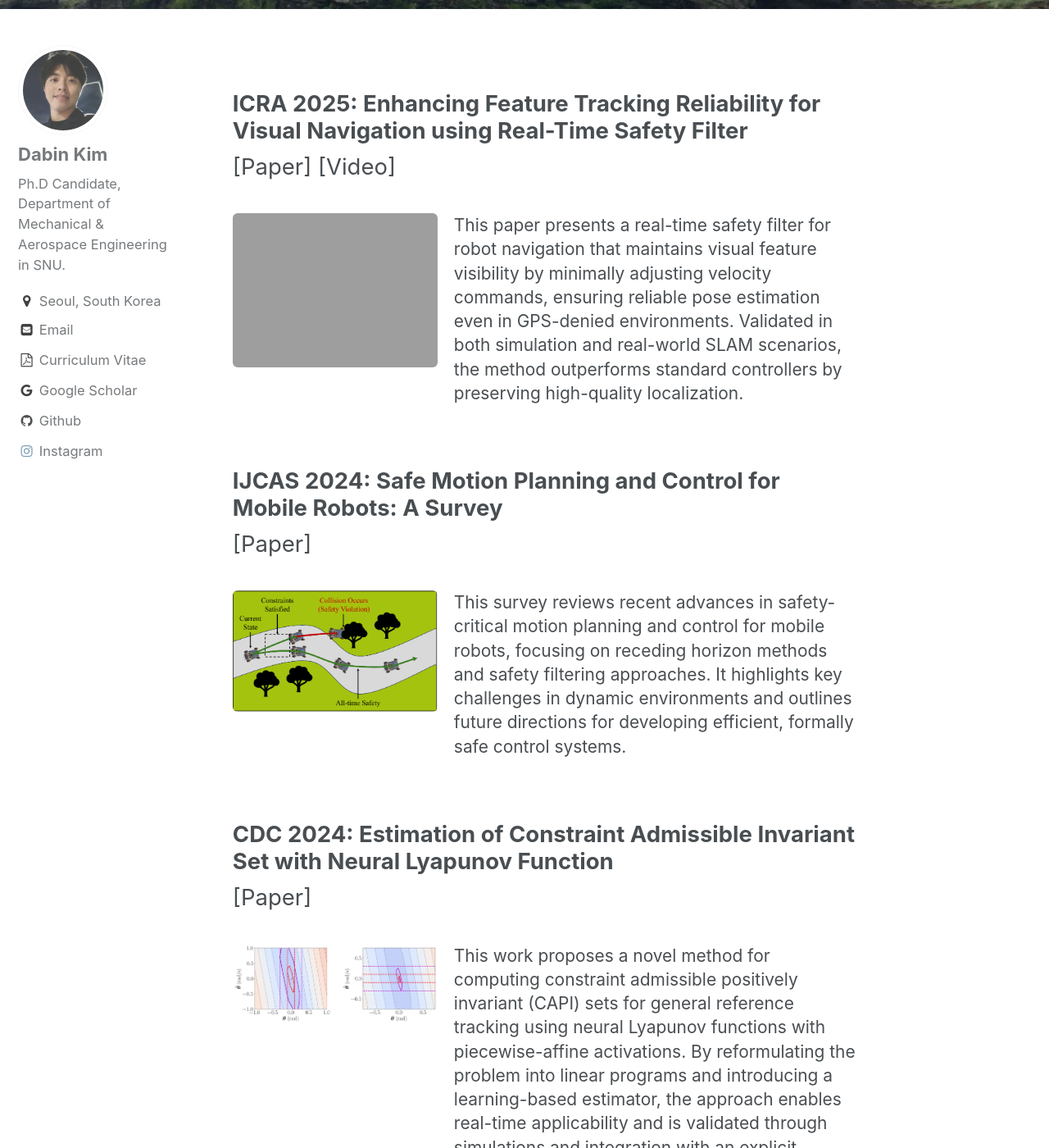
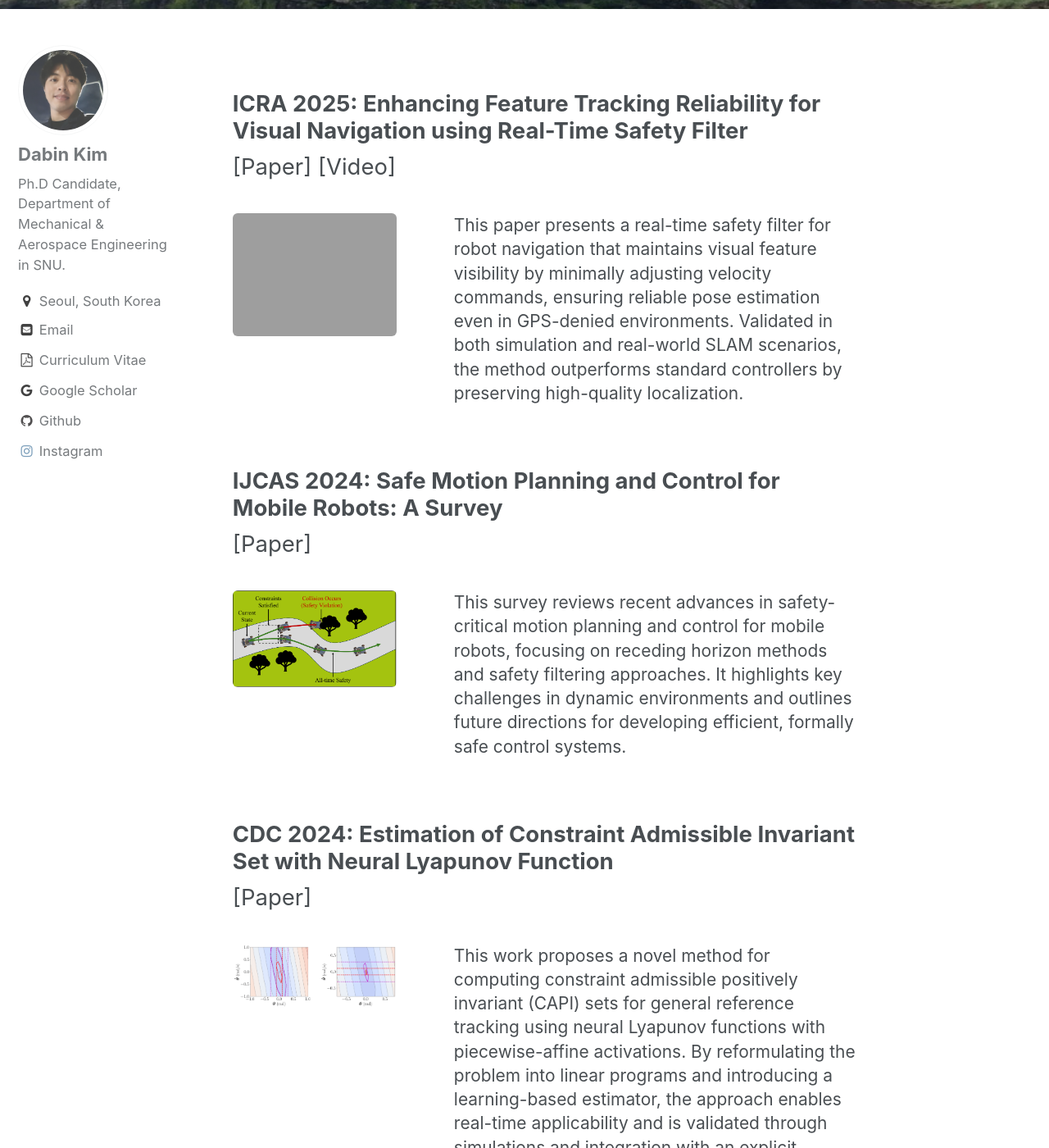
Before and after one commit to dabinkim-LGOM/dabinkim-LGOM.github.io, a Jekyll site: the page built from _pages/pub.md, in a window 1280 px wide and 1400 px high, scrolled down 379 px. Shown: the whole window at 82% size. Built offline with Jekyll 4.4.1, drawn with Linux system fonts in a browser that asks for light colours.

Commit message:
Update _archive.scss

```diff
--- a/_sass/_archive.scss
+++ b/_sass/_archive.scss
@@ -87,7 +87,8 @@
 }
 
 .pub__item-teaser img.teaser-img {
-  width: 250px;
+  width: 80%;
+  max-width: 250px;
   height: auto;
   object-fit: cover;
   border-radius: 6px;
```
